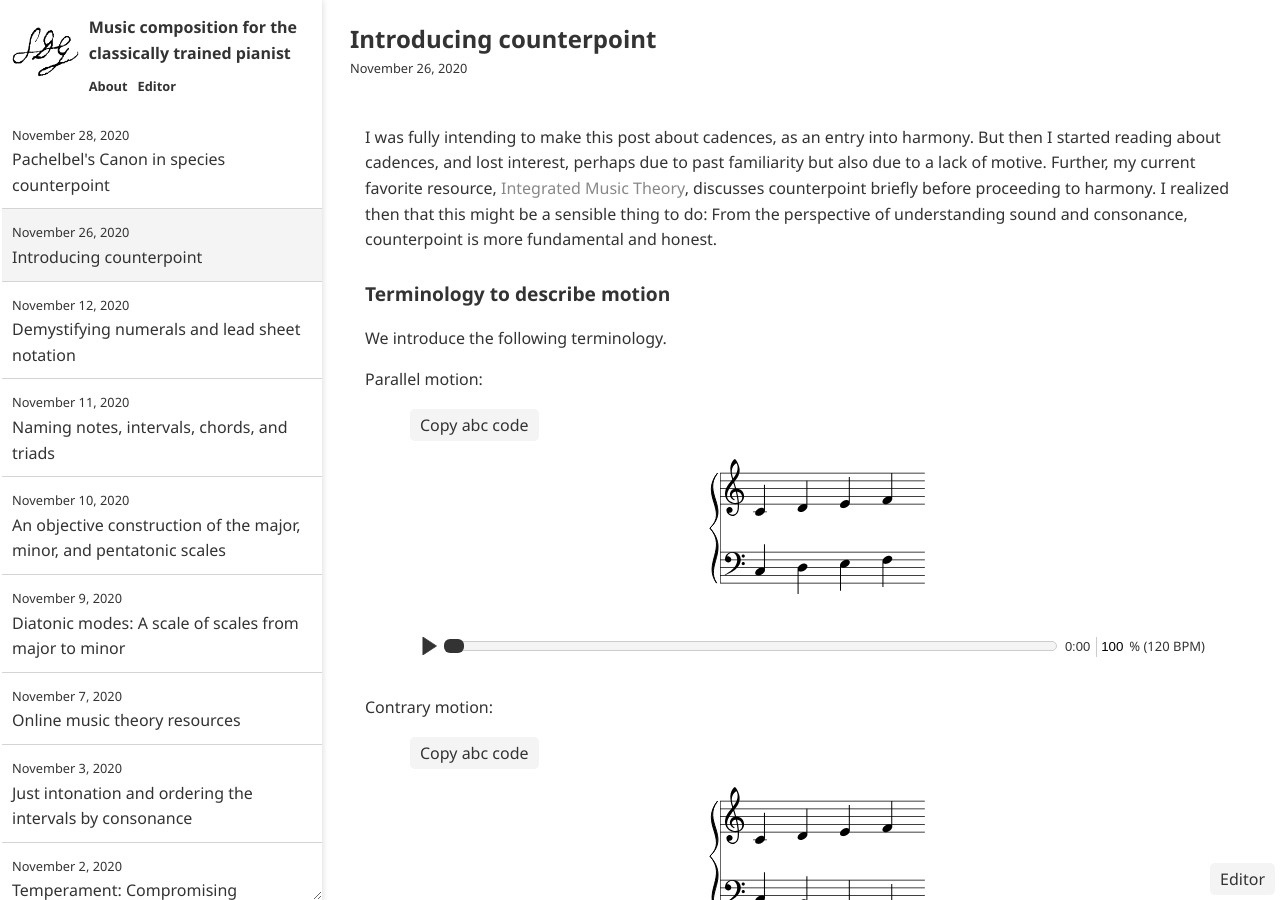
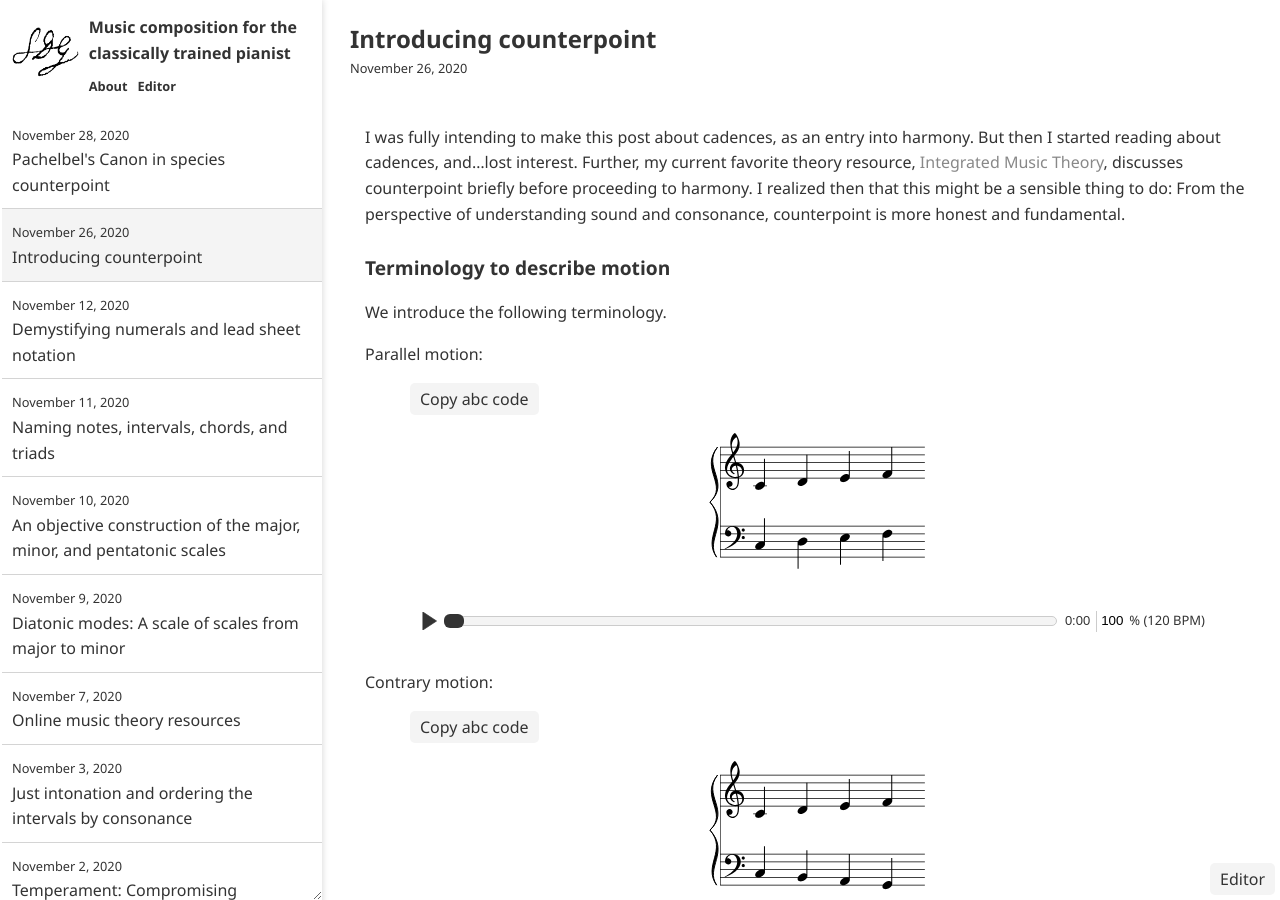
Before and after one commit to ansyblenetwork/sdg, a Jekyll site: the page built from _posts/2020-11-26-introducing-counterpoint.md, in a window 1280 px wide and 900 px high. Built offline with Jekyll 4.4.1, drawn with Linux system fonts in a browser that asks for light colours.

Commit message:
Update 2020-11-26-introducing-counterpoint.md

```diff
--- a/_posts/2020-11-26-introducing-counterpoint.md
+++ b/_posts/2020-11-26-introducing-counterpoint.md
@@ -2,7 +2,7 @@
 title: "Introducing counterpoint"
 ---
 
-I was fully intending to make this post about cadences, as an entry into harmony. But then I started reading about cadences, and lost interest, perhaps due to past familiarity but also due to a lack of motive. Further, my current favorite resource, [Integrated Music Theory](https://intmus.github.io/inttheory20-21/05-counterpoint-embell-shapes/1-introcounterpoint.html), discusses counterpoint briefly before proceeding to harmony. I realized then that this might be a sensible thing to do: From the perspective of understanding sound and consonance, counterpoint is more fundamental and honest.
+I was fully intending to make this post about cadences, as an entry into harmony. But then I started reading about cadences, and...lost interest. Further, my current favorite theory resource, [Integrated Music Theory](https://intmus.github.io/inttheory20-21/05-counterpoint-embell-shapes/1-introcounterpoint.html), discusses counterpoint briefly before proceeding to harmony. I realized then that this might be a sensible thing to do: From the perspective of understanding sound and consonance, counterpoint is more honest and fundamental.
 
 
 ### Terminology to describe motion
```
